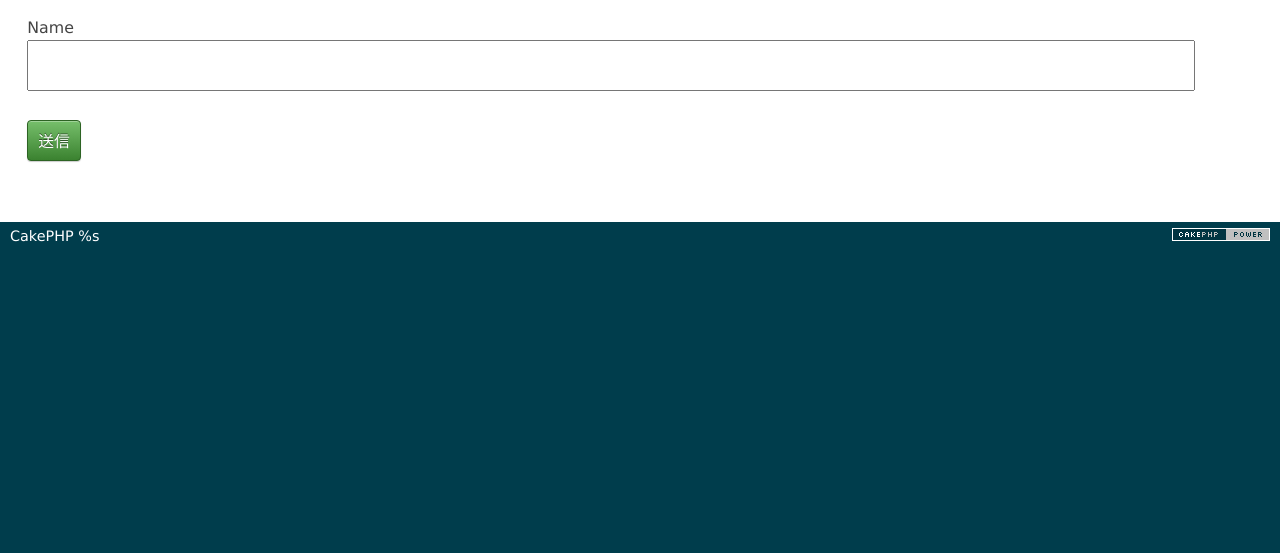
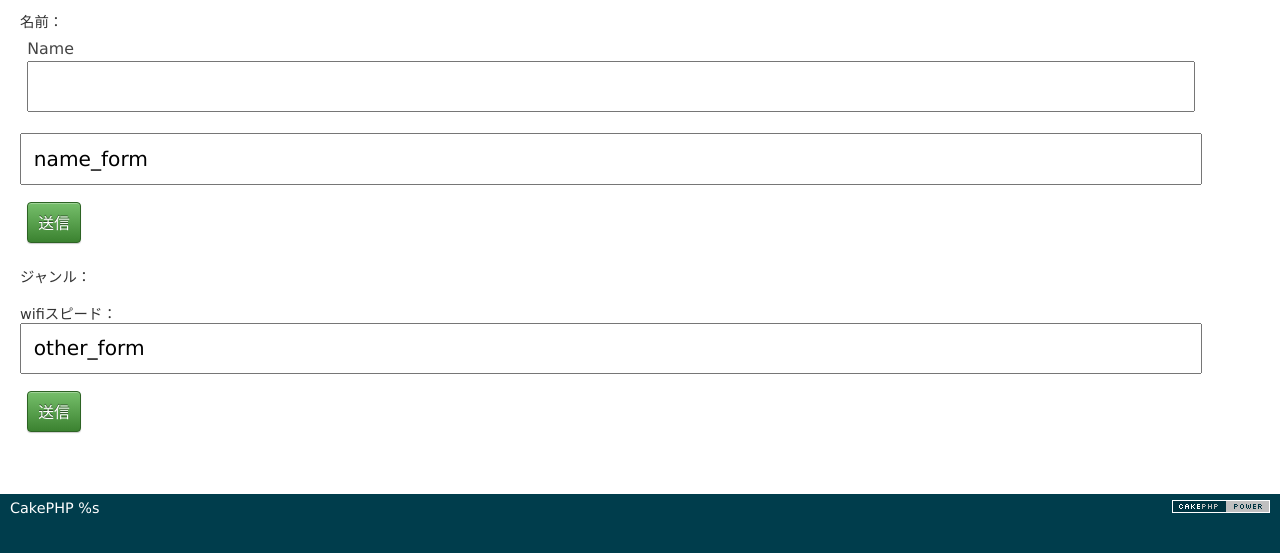
Before and after one commit to NobuyukiMorii/Classics, a CakePHP app: the page made by app/View/Places/index.ctp in a window 1280 px wide. Shown: the part 157-710 px from the top of the page. Run offline with PHP 8.4 and a stand-in for CakePHP, Linux system fonts and the light colour scheme; the template is opened without the code that fills it, so the values that code supplies are empty; form fields are guessed from the names that the template uses; some libraries are stand-ins or nearby versions.

Commit message:
add find form on place.index

```diff
--- a/app/Controller/PostsController.php
+++ b/app/Controller/PostsController.php
@@ -46,13 +46,13 @@ class PostsController extends AppController {
 			//支払額の合計値
 			$payment_sum += $past_post[$i]['Post']['payment'];
 		}
-		$wifi_speed_average = round($wifi_speed_sum / count($past_post) , 2);
+		$wifi_average_speed = round($wifi_speed_sum / count($past_post) , 2);
 		$payment_average = round($payment_sum / count($past_post) , 2);
 
-		//Placeへのwifi_speed_averageの保存
+		//Placeへのwifi_average_speedの保存
 		$update_place = $this->Place->find('all' , array('conditions' => array('Place.id' => $data['Post']['places_id'])));
 		$this->Place->id = $update_place[0]['Place']['id'];
-		$flg1 = $this->Place->saveField('wifi_speed_average' , $wifi_speed_average);
+		$flg1 = $this->Place->saveField('wifi_average_speed' , $wifi_average_speed);
 		$flg2 = $this->Place->saveField('payment_average' , $payment_average);
 		//エラー表示
 		if($flg1 == false || $flg2 == false){
--- a/app/View/Places/index.ctp
+++ b/app/View/Places/index.ctp
@@ -105,6 +105,15 @@ echo $this->Paginator->next('next' , array(), null, array('class' => 'next disab
 
 <?php
 echo $this->Form->create('Place' , array('type' => 'post' , 'action' => 'index' , 'novalidate' => true));
-echo $this->Form->input('name');
+echo '名前：<br>' . $this->Form->input('Place.name');
+echo $this->Form->text('Place.flg' , array('value' => "name_form" , 'type' => 'hidden'));
 echo $this->Form->end('送信');
 ?>
+
+<?php
+echo $this->Form->create('Place' , array('type' => 'post' , 'action' => 'index' , 'novalidate' => true));
+echo 'ジャンル：<br>' . $this->Form->radio('Place.genre' , array(0 => "カフェ" , 1 => "バー" , 2 => "レストラン" , 3 => "ホテル" , 4 => 'その他') ,array('value' => 0 , 'legend' => false));
+echo '<br>wifiスピード：<br>' . $this->Form->radio('Place.wifi_average_speed' , array(0,1,2,3,4,5) ,array('value' => 0 , 'legend' => false));
+echo $this->Form->text('Place.flg' , array('value' => "other_form" , 'type' => 'hidden'));
+echo $this->Form->end('送信');
+?>
```
Also changed, not shown: app/Controller/PlacesController.php (+29 -8 lines), app/webroot/upload/posts/58/second_original.gif (added), app/webroot/upload/posts/58/second_thumb.gif (added), app/webroot/upload/posts/63/box_original.png (added), app/webroot/upload/posts/63/box_thumb.png (added).
